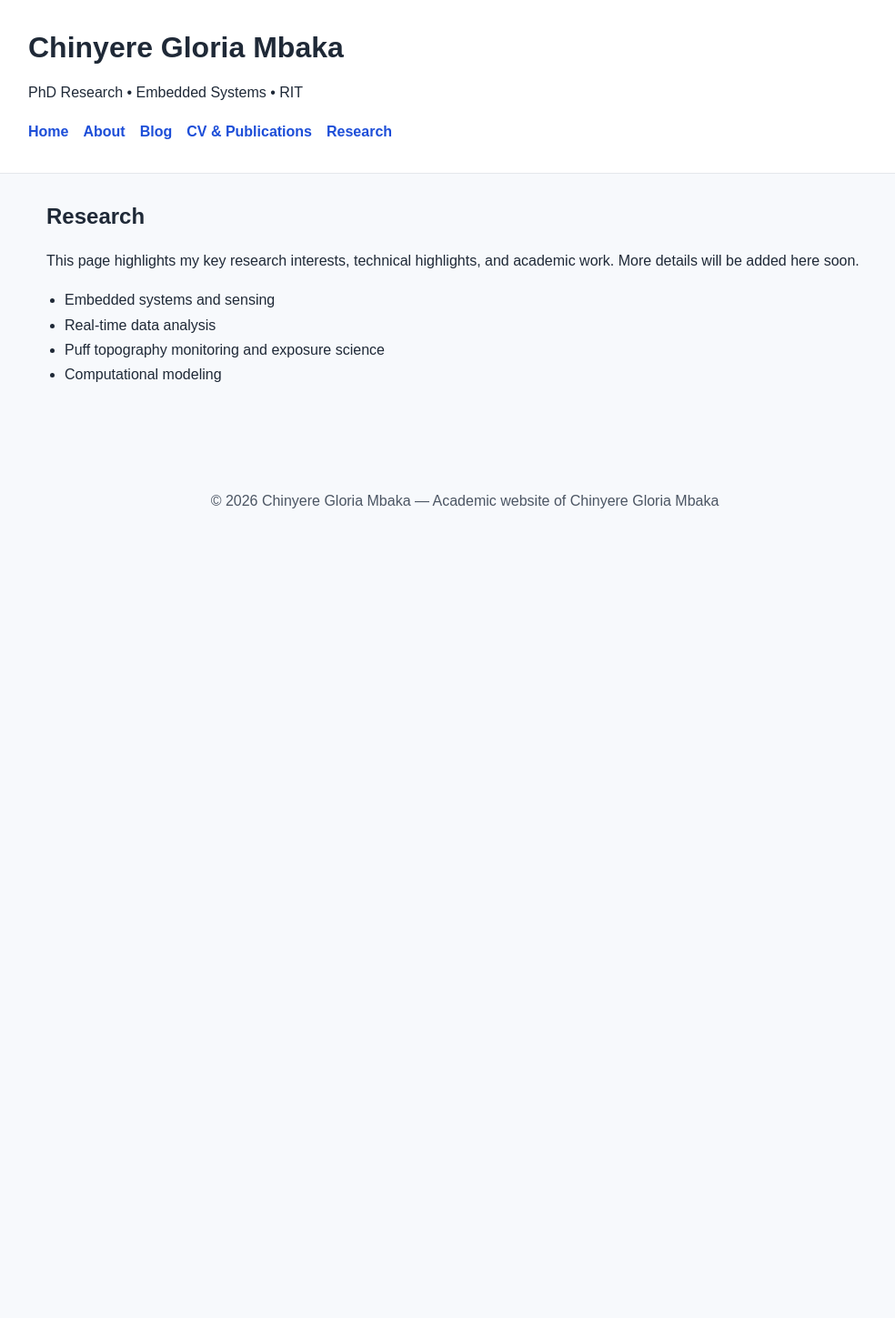
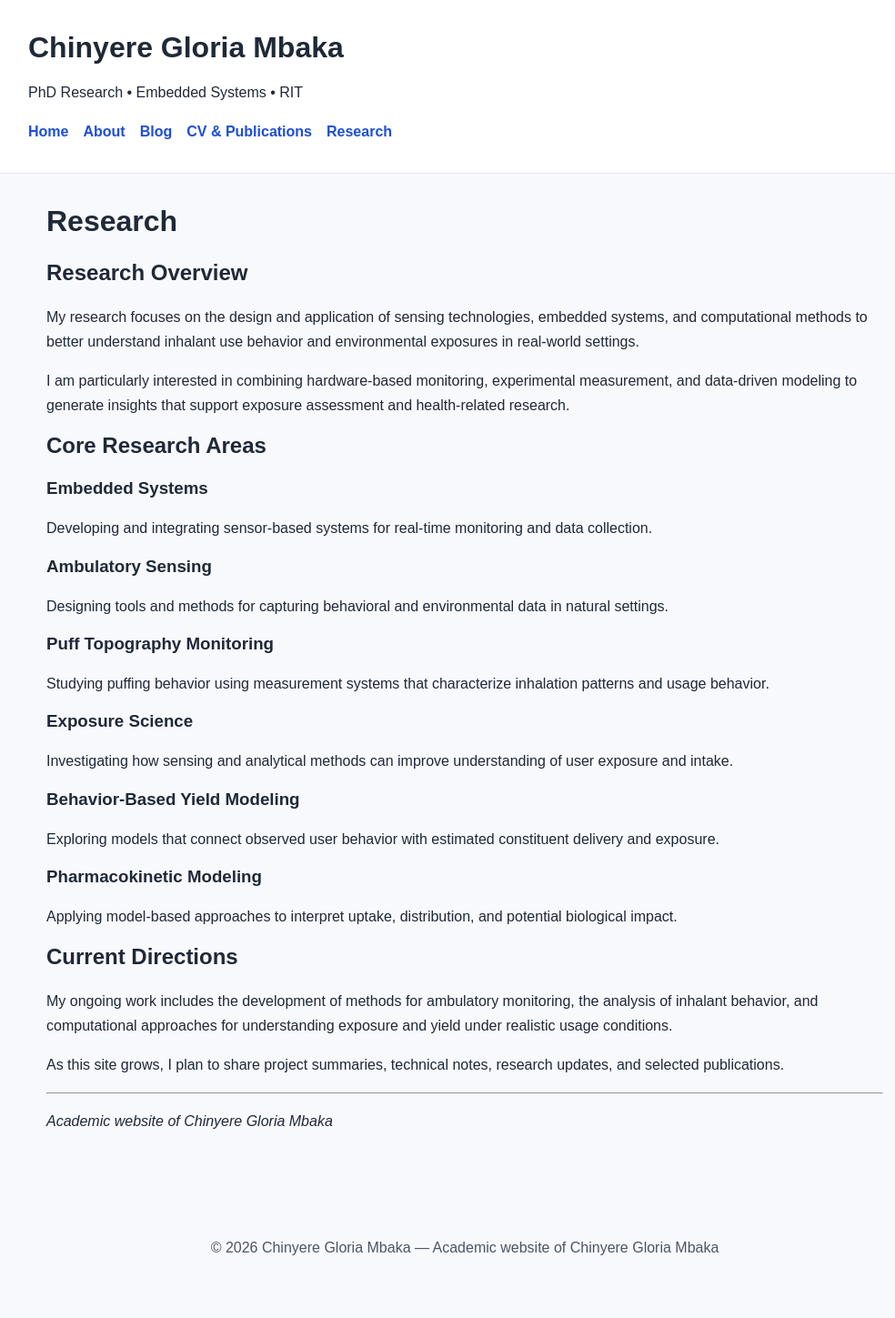
Before and after one commit to mbaglo/mbaglo.github.io, a Jekyll site: the page built from research.md, in a window 1280 px wide. Shown: the whole page at 91% size, without its empty margins (129-1113 px from the left). Built offline with Jekyll 4.4.1, drawn with Linux system fonts in a browser that asks for light colours; before the commit the page ends 900 px from its top, so only the background shows below that.

Commit message:
Restore Research page content from previous HTML version, structured for Markdown and Jekyll.

```diff
--- a/research.md
+++ b/research.md
@@ -4,13 +4,37 @@ layout: default
 permalink: /research/
 ---
 
-## Research
+# Research
 
-This page highlights my key research interests, technical highlights, and academic work. More details will be added here soon.
+## Research Overview
+My research focuses on the design and application of sensing technologies, embedded systems, and computational methods to better understand inhalant use behavior and environmental exposures in real-world settings.
 
-- Embedded systems and sensing
-- Real-time data analysis
-- Puff topography monitoring and exposure science
-- Computational modeling
+I am particularly interested in combining hardware-based monitoring, experimental measurement, and data-driven modeling to generate insights that support exposure assessment and health-related research.
 
-<!-- You can elaborate on each area, list projects or publications, or add links to detailed subpages. -->
+## Core Research Areas
+
+### Embedded Systems
+Developing and integrating sensor-based systems for real-time monitoring and data collection.
+
+### Ambulatory Sensing
+Designing tools and methods for capturing behavioral and environmental data in natural settings.
+
+### Puff Topography Monitoring
+Studying puffing behavior using measurement systems that characterize inhalation patterns and usage behavior.
+
+### Exposure Science
+Investigating how sensing and analytical methods can improve understanding of user exposure and intake.
+
+### Behavior-Based Yield Modeling
+Exploring models that connect observed user behavior with estimated constituent delivery and exposure.
+
+### Pharmacokinetic Modeling
+Applying model-based approaches to interpret uptake, distribution, and potential biological impact.
+
+## Current Directions
+My ongoing work includes the development of methods for ambulatory monitoring, the analysis of inhalant behavior, and computational approaches for understanding exposure and yield under realistic usage conditions.
+
+As this site grows, I plan to share project summaries, technical notes, research updates, and selected publications.
+
+---
+_Academic website of Chinyere Gloria Mbaka_
```
